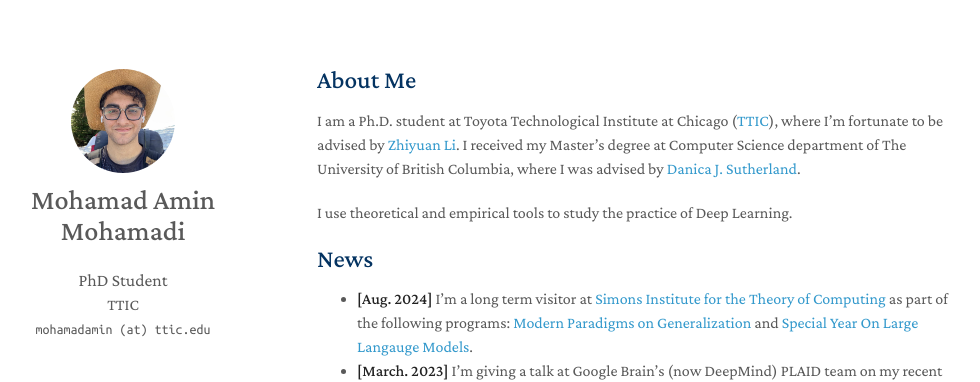
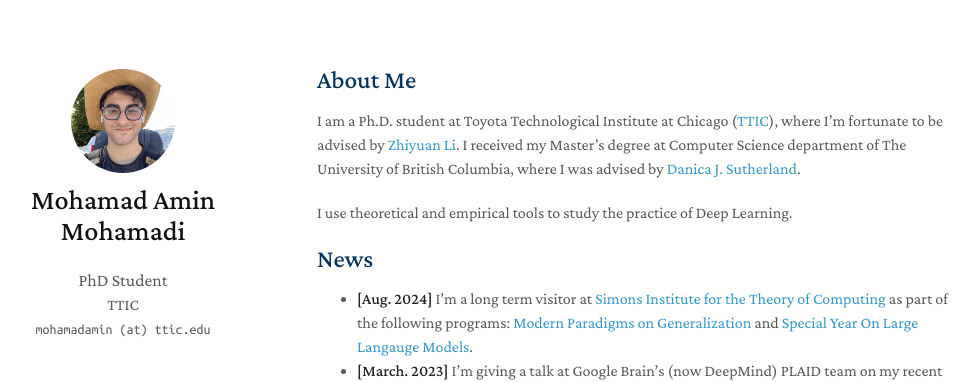
Before and after one commit to mohamad-amin/mohamad-amin.github.io, a Jekyll site: the page built from index.md, in a window 1280 px wide. Shown: the top 382 px of the page, without its empty margins (153-1133 px from the left). Built offline with Jekyll 4.4.1, drawn with Linux system fonts in a browser that asks for light colours; a style sheet for code colours, icons or effects is not loaded; our own code applies the rules of GitHub Pages for plain Markdown files.

Commit message:
Update minimal-light-no-dark-mode.scss

```diff
--- a/_sass/minimal-light-no-dark-mode.scss
+++ b/_sass/minimal-light-no-dark-mode.scss
@@ -189,7 +189,7 @@ h3, h4, h5, h6 {
 
 h1 {
   font-weight: 500;
-  color:#11111;
+  color:#111111;
   margin:0 0 20px;
 }
 
```
